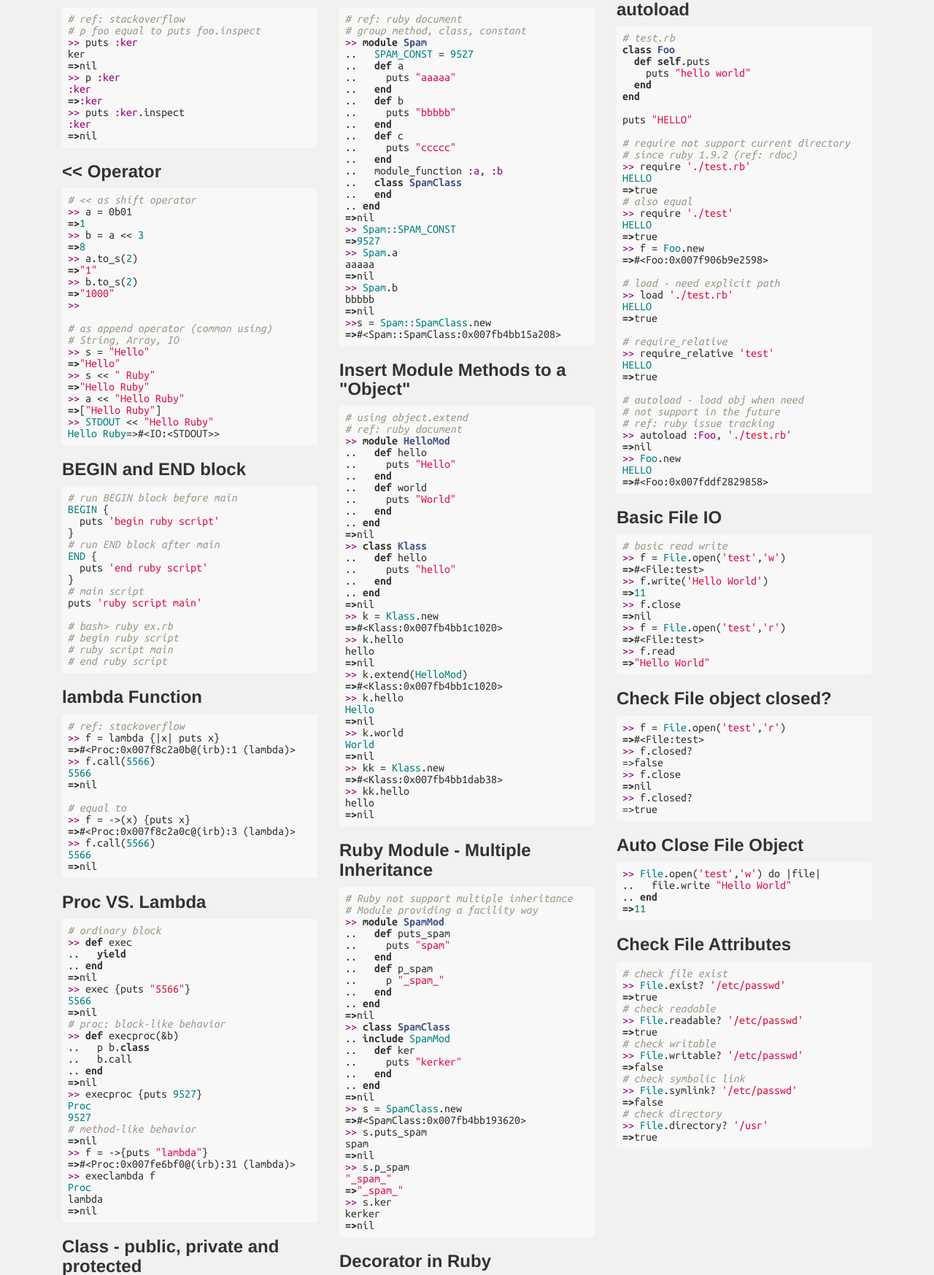
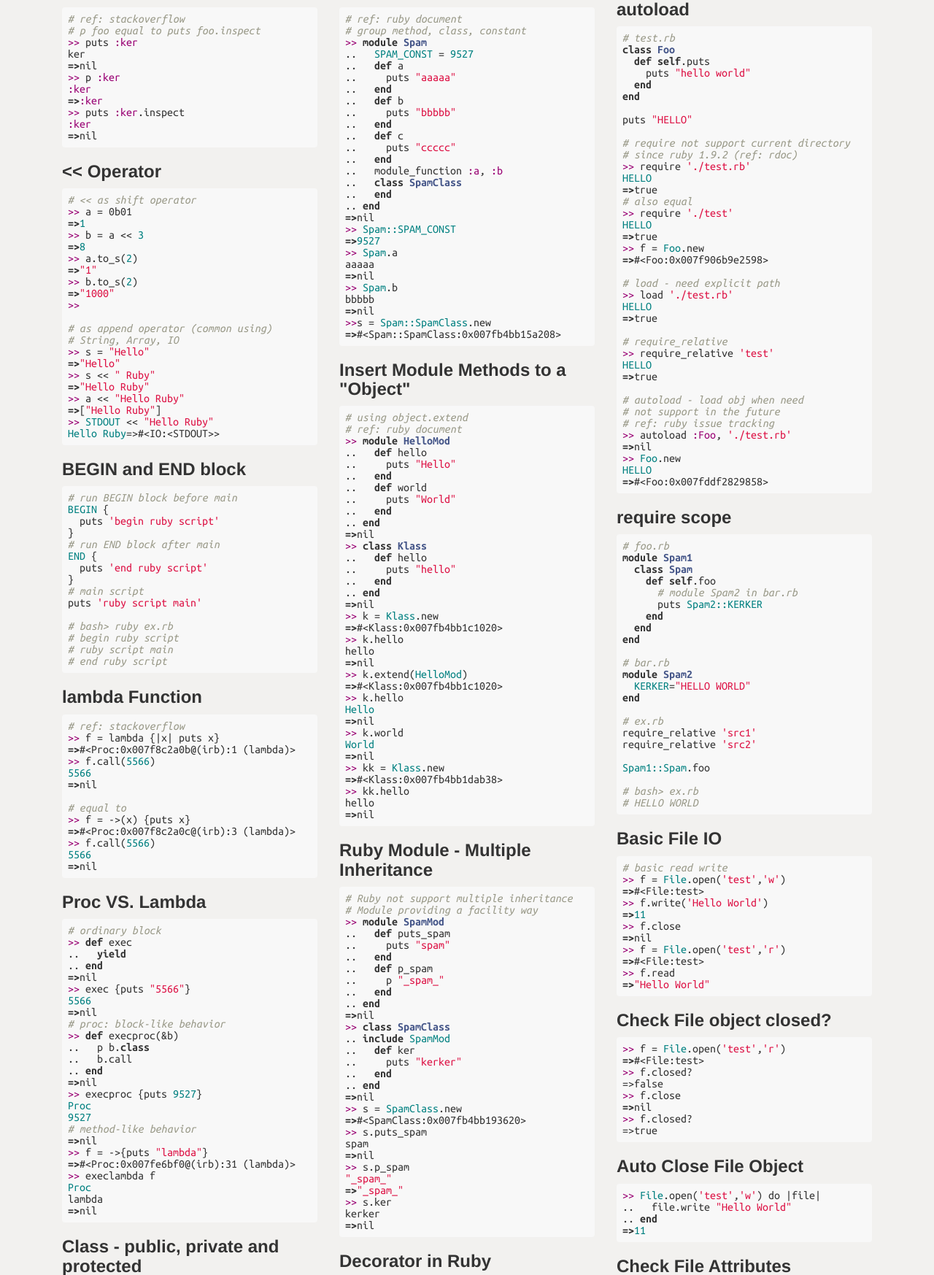
Before and after one commit to crazyguitar/cheatsheet, a Flask app: page /ruby-basic-adv-cs in a window 1280 px wide. Shown: the part 387-2134 px from the top of the page at 73% size. Run offline with Flask 2, Linux system fonts and the light colour scheme; some libraries are stand-ins or nearby versions.

Commit message:
Add ruby require scope

```diff
--- a/server/templates/cheatsheet/ruby-basic-adv-cs.html
+++ b/server/templates/cheatsheet/ruby-basic-adv-cs.html
@@ -399,6 +399,33 @@ HELLO
 =&gt;#&lt;Foo:0x007fddf2829858&gt;
 </pre>
 
+<h3>require scope</h3>
+<pre class="code ruby">
+# foo.rb
+module Spam1
+  class Spam
+    def self.foo
+      # module Spam2 in bar.rb
+      puts Spam2::KERKER
+    end
+  end
+end
+
+# bar.rb
+module Spam2
+  KERKER="HELLO WORLD"
+end
+
+# ex.rb
+require_relative 'src1'
+require_relative 'src2'
+
+Spam1::Spam.foo
+
+# bash&gt; ex.rb
+# HELLO WORLD
+</pre>
+
 <h3>Basic File IO</h3>
 <pre class="code ruby">
 # basic read write
--- a/server/templates/index.html
+++ b/server/templates/index.html
@@ -107,7 +107,7 @@
          </td>
          <td>Some basic concepts of Ruby</td>
          <td>2015/11/28</td>
-         <td>2015/11/29</td>
+         <td>2015/12/23</td>
       </tr>
       <tr>
          <td>
```
